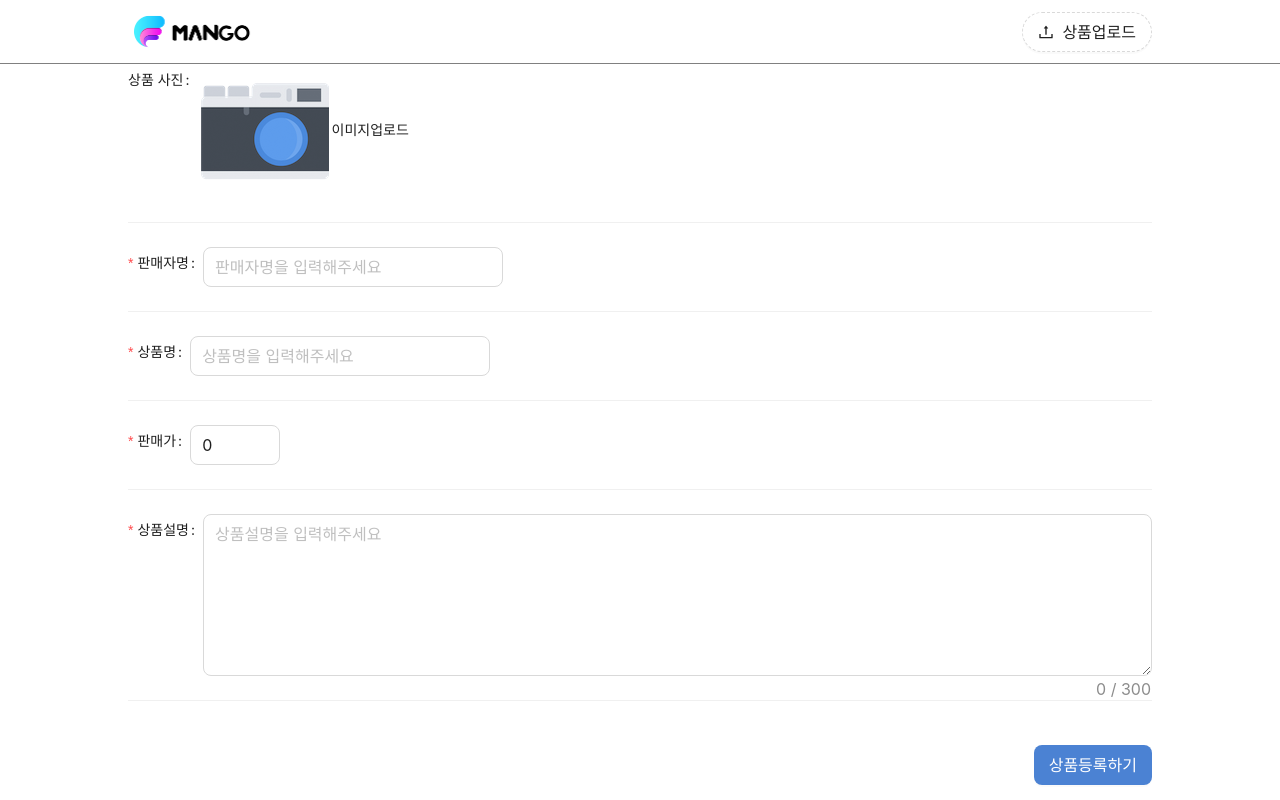
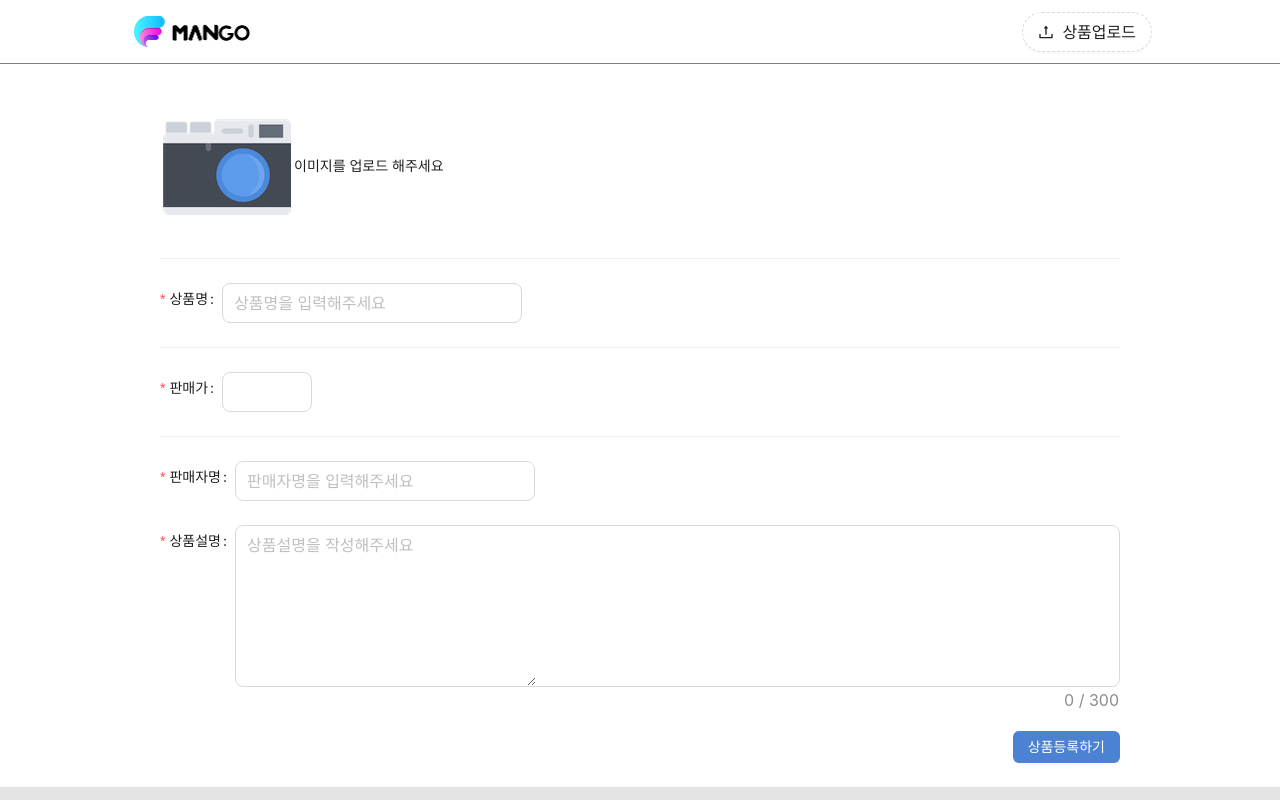
Before and after one commit to kimminjung96/mangoShop, a React (Create React App) app: page /UploadPage in a window 1280 px wide. Shown: the top 800 px of the page. Built offline with nearby package versions, Linux system fonts and the light colour scheme.

Commit message:
배너,결제버튼,품절처리

```diff
--- a/src/components/MainPage.css
+++ b/src/components/MainPage.css
@@ -64,7 +64,19 @@ a {
   border: 1px solid rgba(230, 230, 230, 1);
   border-radius: 12px;
   overflow: hidden;
+  position: relative;
 }
+.product-blur {
+  position: absolute;
+  top: 0;
+  left: 0;
+  right: 0;
+  bottom: 0;
+  background-color: #ffffffaa;
+  /* pointer-events: 0 none; */ /* 하위요소 포인터 막기 */
+  z-index: 9999;
+}
+
 .product-img {
   object-fit: contain;
   width: 100%;
@@ -86,7 +98,6 @@ a {
 .product-seller {
   display: flex;
   align-items: center;
-
 }
 .product-avatar {
   width: 24px;
--- a/src/components/ProductPage.js
+++ b/src/components/ProductPage.js
@@ -4,30 +4,45 @@ import { useNavigate, useParams } from "react-router-dom";
 import "./ProductPage.css";
 import dayjs from "dayjs";
 import { API_URL } from "../config/constants";
-
+import { Button, message } from "antd";
 
 const ProductPage = () => {
   const navigate = useNavigate();
   const { id } = useParams();
   const [product, setProduct] = useState(null);
 
-  useEffect(() => {
+  const getProuct = () => {
     const url = `${API_URL}/products/${id}`;
     axios
       .get(url)
       .then((result) => {
-        console.log("result는",result.data.product);
         setProduct(result.data.product);
       })
       .catch((error) => {
         console.log(error);
       });
+  };
+
+  useEffect(() => {
+    getProuct();
   }, []);
   console.log(product);
 
   if (product == null) {
     return <>상품정보를 받고 있습니다.</>;
   }
+  const onClickPurchase = () => {
+    axios
+      .post(`${API_URL}/purchase/${id}`)
+      .then((result) => {
+        message.info("dfsdfs");
+        getProuct();
+      })
+      .catch((error) => {
+        console.log(error);
+      });
+  };
+
   return (
     <>
       <button
@@ -46,11 +61,22 @@ const ProductPage = () => {
         <img src="/images/icons/avatar.png" alt={product.seller} />
         <span>{product.seller}</span>
       </div>
-      <div>
+      <div className="content-box">
         <div id="name">{product.name}</div>
         <div id="price">{product.price}</div>
-       {/* <div id="crateAt">{dayjs(product.createdAt).fromNow()}</div> */}
-        <div id="crateAt">{dayjs(product.createdAt).format('YYYY.MM.DD : HH시MM분ss초')}</div>
+        {/* <div id="crateAt">{dayjs(product.createdAt).fromNow()}</div> */}
+        <div id="crateAt">
+          {dayjs(product.createdAt).format("YYYY.MM.DD : HH시MM분ss초")}
+        </div>
+        <Button
+          size="large"
+          type="primary"
+          danger={true}
+          className="payment"
+          onClick={onClickPurchase}
+        >
+          즉시결제하기
+        </Button>
         <pre id="description">{product.description}</pre>
       </div>
     </>
--- a/src/components/UploadPage.css
+++ b/src/components/UploadPage.css
@@ -21,14 +21,24 @@
   font-size: 14px;
   color: rgb(195, 194, 204);
 }
-.upload-name {
+.upload-name,
+.upload-seller,
+#product-description {
   width: 300px;
 }
-#product-description{height:160px;}
-#submit-button{margin-top:20px; border:none; float:right; background:rgb(75, 130, 211); color:white;}
+#product-description {
+  height: 160px;
+}
+#submit-button {
+  margin-top: 20px;
+  border: none;
+  float: right;
+  background: rgb(75, 130, 211);
+  color: white;
+}
 #upload-img {
   width: 200px;
   height: 200px;
   margin-left: 16px;
-  object-fit: contain;/*세로를 채움 */
+  object-fit: contain; /*세로를 채움 */
 }
--- a/src/components/UploadPage.js
+++ b/src/components/UploadPage.js
@@ -1,41 +1,41 @@
-import { API_URL } from "../config/constants"; //위에 선언하기
-import { useState } from "react";
+import React, { useEffect, useState } from "react";
 import { useNavigate } from "react-router-dom";
+import {
+  Form,
+  Input,
+  Button,
+  Upload,
+  Divider,
+  InputNumber,
+  message,
+} from "antd";
 import "./UploadPage.css";
-
-import { Form, Divider, Input, InputNumber, Button, Upload, message } from "antd";
+import { API_URL } from "../config/constants";
 import axios from "axios";
 const { TextArea } = Input;
-
 const UploadPage = () => {
   const [imageUrl, setImageUrl] = useState(null);
-  const [messageApi, contextHolder] = message.useMessage();
-  const info = () => {
-    messageApi.info("dkdk");
-  };
   const navigate = useNavigate();
-  const onFinish = (values) => {
-    //console.log("이것은 벨류", values);
-    //${API_URL}/products`이 경로로 값을 요청!
+  const onFinish = (val) => {
     axios
       .post(`${API_URL}/products`, {
-        name: values.name,
-        description: values.description,
-        price: values.price,
-        seller: values.seller,
+        name: val.name,
+        description: val.description,
+        price: val.price,
+        seller: val.seller,
         imageUrl: imageUrl,
       })
       .then((result) => {
-        console.log(result);
-        navigate('/', { replace: true });
-        /* replace :true 뒤로가기 작동안됨 false는 뒤로가기작동 */
+        navigate("/", { replace: true });
+        //replace:true이거누르면 이전url 저장안되서 뒤로가기 안됌
+        //false는 뒤로가기 됨
       })
       .catch((error) => {
-        console.log(error);
-        message.error('에러가 발생')
+        console.error(error);
+        message.error();
       });
   };
-  const onChageImage = (info) => {
+  const onChangeImage = (info) => {
     if (info.file.status === "uploading") {
       return;
     }
@@ -43,51 +43,96 @@ const UploadPage = () => {
       const response = info.file.response;
       const imageUrl = response.imageUrl;
       setImageUrl(imageUrl);
+    } else if (info.file.status === "error") {
+      alert("파일 전송에 실패했습니다.");
     }
   };
-
   return (
-    <div id="body">
-      <div id="load-container">
+    <div id="upload-container">
       <Form name="uploadForm" onFinish={onFinish}>
-          <Form.Item name="upload" label={<div className="upload-label">상품 사진</div>}>
-            <Upload name="image" action={`${API_URL}/image`} listType="picture" showUploadList={false} onChange={onChageImage}>
+        <Form.Item name="upload" valuePropName="image">
+          <Upload
+            name="image"
+            action={`${API_URL}/image`}
+            listType="picture"
+            showUploadList={false}
+            onChange={onChangeImage}
+          >
             {imageUrl ? (
               <img id="upload-img" src={`${API_URL}/${imageUrl}`} alt="" />
             ) : (
               <div id="upload-img-placeholder">
                 <img src="/images/icons/camera.png" alt="" />
-                  <span>이미지업로드</span>
+                <span>이미지를 업로드 해주세요</span>
               </div>
             )}
           </Upload>
         </Form.Item>
-          <Divider />
-          <Form.Item label={<div className="upload-label">판매자명</div>} name="seller" rules={[{ required: true, message: "판매자명을 입력해주세요" }]}>
-            <Input className="upload-name" size="large" placeholder="판매자명을 입력해주세요" />
+        <Divider></Divider>
+        <Form.Item
+          label={<span className="upload-label">상품명</span>}
+          name="name"
+          rules={[
+            { required: true, message: "상품명은 필수 입력 사항입니다." },
+          ]}
+        >
+          <Input
+            className="upload-name"
+            placeholder="상품명을 입력해주세요"
+            size="large"
+          />
         </Form.Item>
-          <Divider />
-          <Form.Item label={<div className="upload-label">상품명</div>} rules={[{ required: true, message: "상품명을 입력해주세요" }]} name="name">
-            <Input className="upload-name" size="large" placeholder="상품명을 입력해주세요" />
+        <Divider></Divider>
+        <Form.Item
+          label={<span className="upload-price">판매가</span>}
+          name="price"
+          rules={[
+            { required: true, message: "판매가는 필수 입력 사항입니다." },
+          ]}
+        >
+          <InputNumber
+            className="upload-price"
+            size="large"
+            min={0}
+            initialvalue={0}
+          />
         </Form.Item>
-          <Divider />
-          <Form.Item label={<div className="upload-label">판매가</div>} rules={[{ required: true, message: "판매가를 입력해주세요" }]} name="price">
-            <InputNumber className="upload-price" size="large" min={0} defaultValue={0} />
+        <Divider></Divider>
+        <Form.Item
+          label={<span className="upload-label">판매자명</span>}
+          name="seller"
+          rules={[
+            { required: true, message: "판매자명은 필수 입력 사항입니다." },
+          ]}
+        >
+          <Input
+            className="upload-name"
+            placeholder="판매자명을 입력해주세요"
+            size="large"
+          />
         </Form.Item>
-          <Divider />
-          <Form.Item label={<div className="upload-label">상품설명</div>} rules={[{ required: true, message: "상품설명을 입력해주세요" }]} name="description">
-            <TextArea size="large" id="product-description" showCount maxLength={300} placeholder="상품설명을 입력해주세요" />
+        <Form.Item
+          label={<span className="upload-label">상품설명</span>}
+          name="description"
+          rules={[
+            { required: true, message: "상품설명은 필수 입력 사항입니다." },
+          ]}
+        >
+          <TextArea
+            size="large"
+            id="product-description"
+            showCount
+            maxLength={300}
+            placeholder="상품설명을 작성해주세요"
+          ></TextArea>
         </Form.Item>
-          <Divider />
         <Form.Item>
-            {contextHolder}
-            <Button id="submit-button" size="large" htmlType="submit" onClick={info}>
+          <Button id="submit-button" htmlType="submit">
             상품등록하기
           </Button>
         </Form.Item>
       </Form>
     </div>
-    </div>
   );
 };
 export default UploadPage;
```
Also changed, not shown: src/components/MainPage.js (+53 -9 lines), src/components/UploadPage333.js (added, +91 -0 lines). Lines whose indentation alone changed are shown as unchanged.
